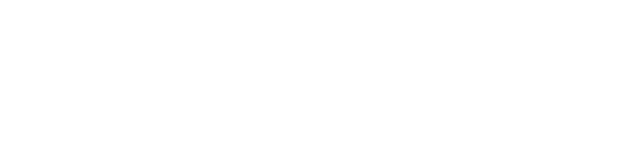
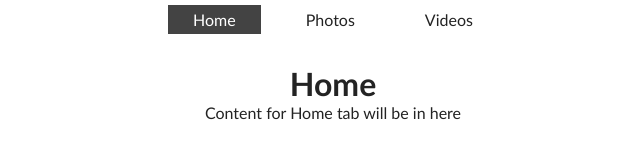
Before and after one commit to NasrOmar/Tabs, a plain HTML site: page index.html in a window 1280 px wide. Shown: the whole page, without its empty margins (307-947 px from the left). Drawn offline with Linux system fonts and the light colour scheme.

Commit message:
added content + styles

```diff
--- a/css/style.css
+++ b/css/style.css
@@ -1,2 +1,62 @@
 @charset "UTF-8";
 /* CSS Document */
+
+* {
+	margin: 0;
+	padding: 0;
+	box-sizing: border-box;
+}
+
+body {
+	font-family: "Gill Sans", "Gill Sans MT", "Myriad Pro", "DejaVu Sans Condensed", Helvetica, Arial, "sans-serif";
+	color: #232323;
+}
+
+.container {
+	max-width: 600px;
+	margin: 0 auto;
+}
+
+.tab {
+	list-style-type: none;
+	display: flex;
+	justify-content: center;
+}
+
+.tab li {
+	padding: 10px;
+}
+
+.tab li a {
+	text-decoration: none;
+	color: #232323;
+	padding: 5px 25px;
+	transition: .2s ease-out;
+}
+
+.tab li a:hover {
+	color: #999999;
+}
+
+.tab .tab-active {
+	background-color: #434343;
+	color: #FFF;
+}
+
+.tab .tab-active:hover {
+	background-color: #999999;
+	color: #FFF;
+}
+
+.tab-content {
+	text-align: center;
+}
+
+.tab-panel {
+	display: none;
+	padding: 25px;
+}
+
+.tab-panel-active {
+	display: block;
+}
--- a/index.html
+++ b/index.html
@@ -9,6 +9,31 @@
 
 	<body>
 
+		<div class="container">
+
+			<ul id="tab-nav" class="tab">
+				<li><a class="tab-active" href="#tab-home">Home</a></li>
+				<li><a href="#tab-photos">Photos</a></li>
+				<li><a href="#tab-videos">Videos</a></li>
+			</ul>
+
+			<div class="tab-content">
+				<div class="tab-panel tab-panel-active" id="tab-home">
+					<h1>Home</h1>
+					<p>Content for Home tab will be in here</p>
+				</div>
+				<div class="tab-panel" id="tab-photos">
+					<h1>Photos</h1>
+					<p>Content for Photos tab will be in here</p>
+				</div>
+				<div class="tab-panel" id="tab-videos">
+					<h1>Videos</h1>
+					<p>Content for Videos tab will be here</p>
+				</div>
+			</div>
+
+		</div>
+
 		<script src="js/tabs.js"></script>
 	</body>
 </html>
```
